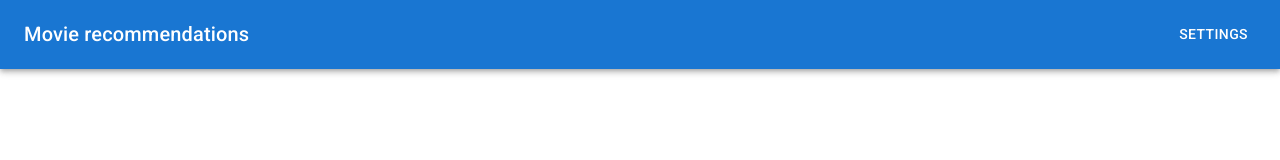
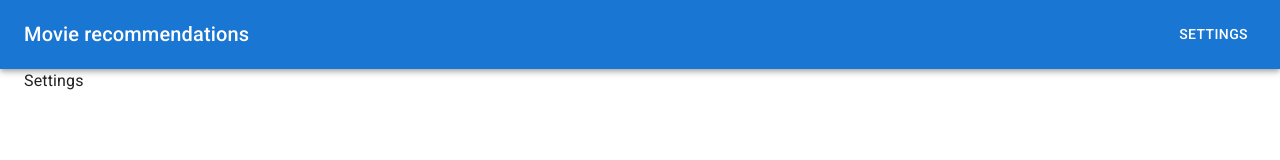
Before and after one commit to alexgrimm87/react-graphql-movie-client, a React (Create React App) app: page /settings in a window 1280 px wide. Shown: the top 160 px of the page. Built offline with nearby package versions, Linux system fonts and the light colour scheme.

Commit message:
install router-dom and add routes to pages

```diff
--- a/package.json
+++ b/package.json
@@ -12,6 +12,7 @@
     "@testing-library/user-event": "^13.5.0",
     "react": "^18.2.0",
     "react-dom": "^18.2.0",
+    "react-router-dom": "^6.22.3",
     "react-scripts": "5.0.1",
     "web-vitals": "^2.1.4"
   },
--- a/src/App.js
+++ b/src/App.js
@@ -1,12 +1,22 @@
-import {CssBaseline} from "@mui/material";
+import {BrowserRouter, Route, Routes} from "react-router-dom";
+import {CssBaseline, Container} from "@mui/material";
 import {Navigation} from "./components";
+import {Home, Recommend, Settings} from "./pages";
 
 function App() {
   return (
-    <>
+    <BrowserRouter>
       <CssBaseline />
       <Navigation />
-    </>
+
+      <Container maxWidth="xl">
+        <Routes>
+          <Route path="/" element={<Home />} />
+          <Route path="settings" element={<Settings />} />
+          <Route path="recommend" element={<Recommend />} />
+        </Routes>
+      </Container>
+    </BrowserRouter>
   );
 }
 
--- a/src/components/navigation/index.js
+++ b/src/components/navigation/index.js
@@ -1,4 +1,5 @@
 import {useState} from "react";
+import {Link as RouterLink} from "react-router-dom";
 import {
   Drawer,
   ListItemIcon,
@@ -11,7 +12,8 @@ import {
   List,
   ListItem,
   ListItemButton,
-  Button
+  Button,
+  Link
 } from "@mui/material";
 import {Menu, Settings} from '@mui/icons-material';
 
@@ -22,7 +24,7 @@ const Navigation = () => {
     <Box sx={{width: 250}} role="presentation">
       <List>
         <ListItem disablePadding>
-          <ListItemButton>
+          <ListItemButton component={RouterLink} to="settings">
             <ListItemIcon>
               <Settings />
             </ListItemIcon>
@@ -48,10 +50,25 @@ const Navigation = () => {
             <Menu />
           </IconButton>
           <Typography variant="h6" component="div" sx={{flexGrow: 1}}>
-            Movie recommendations
+            <Link
+              to="/"
+              component={RouterLink}
+              sx={{
+                color: 'white',
+                '&:hover': {
+                  textDecoration: 'none'
+                }
+              }}
+            >
+              Movie recommendations
+            </Link>
           </Typography>
           <Box sx={{display: { xs: 'none', lg: 'flex' }}}>
-            <Button sx={{my: 2, color: 'white', display: 'block'}}>
+            <Button
+              component={RouterLink}
+              to="settings"
+              sx={{my: 2, color: 'white', display: 'block'}}
+            >
               Settings
             </Button>
           </Box>
--- /dev/null
+++ b/src/pages/Home/index.js
@@ -0,0 +1,9 @@
+const Home = () => {
+  return (
+    <>
+      Home
+    </>
+  );
+};
+
+export default Home;
--- /dev/null
+++ b/src/pages/Recommend/index.js
@@ -0,0 +1,9 @@
+const Recommend = () => {
+  return (
+    <>
+      Recommend
+    </>
+  );
+};
+
+export default Recommend;
--- /dev/null
+++ b/src/pages/Settings/index.js
@@ -0,0 +1,9 @@
+const Settings = () => {
+  return (
+    <>
+      Settings
+    </>
+  );
+};
+
+export default Settings;
--- /dev/null
+++ b/src/pages/index.js
@@ -0,0 +1,9 @@
+import Home from './Home';
+import Settings from './Settings';
+import Recommend from './Recommend';
+
+export {
+  Home,
+  Settings,
+  Recommend
+}
```
